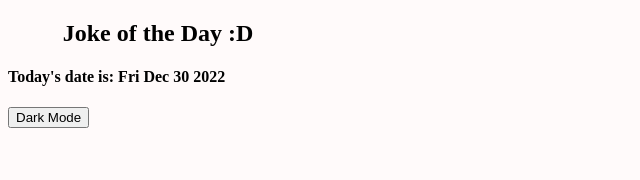
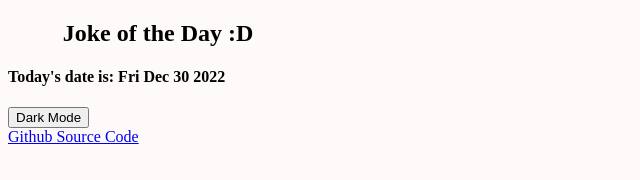
Before and after one commit to ddavidhe/jokeoftheday, a browser extension: page index.html in a window 1280 px wide. Shown: the whole page, without its empty margins (0-640 px from the left). Drawn offline with Linux system fonts and the light colour scheme; no server answers.

Commit message:
added link to github repo e

```diff
--- a/index.html
+++ b/index.html
@@ -15,6 +15,8 @@
     </div>
     <button id="darkmode"> Dark Mode </button>
 
+    <br/>
+    <a href="https://github.com/ddavidhe/jokeoftheday" target="_blank">Github Source Code</a>
 
 </body>
 <script src="script.js"></script>
```
Also changed, not shown: README.md.
